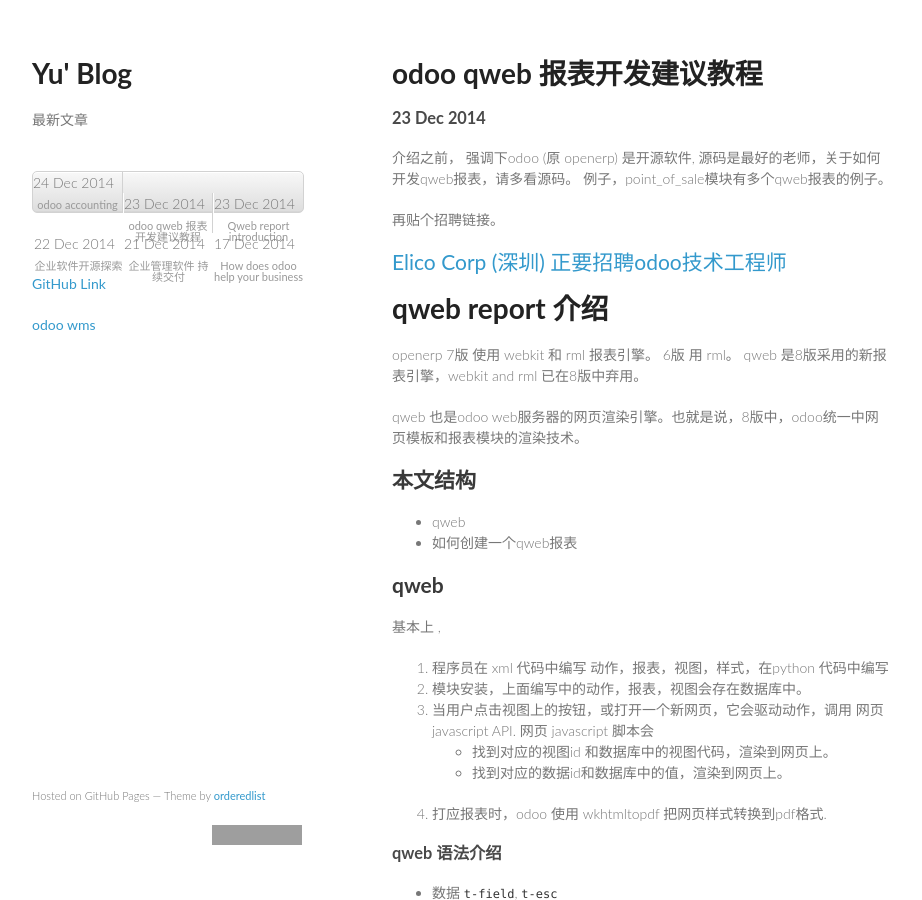
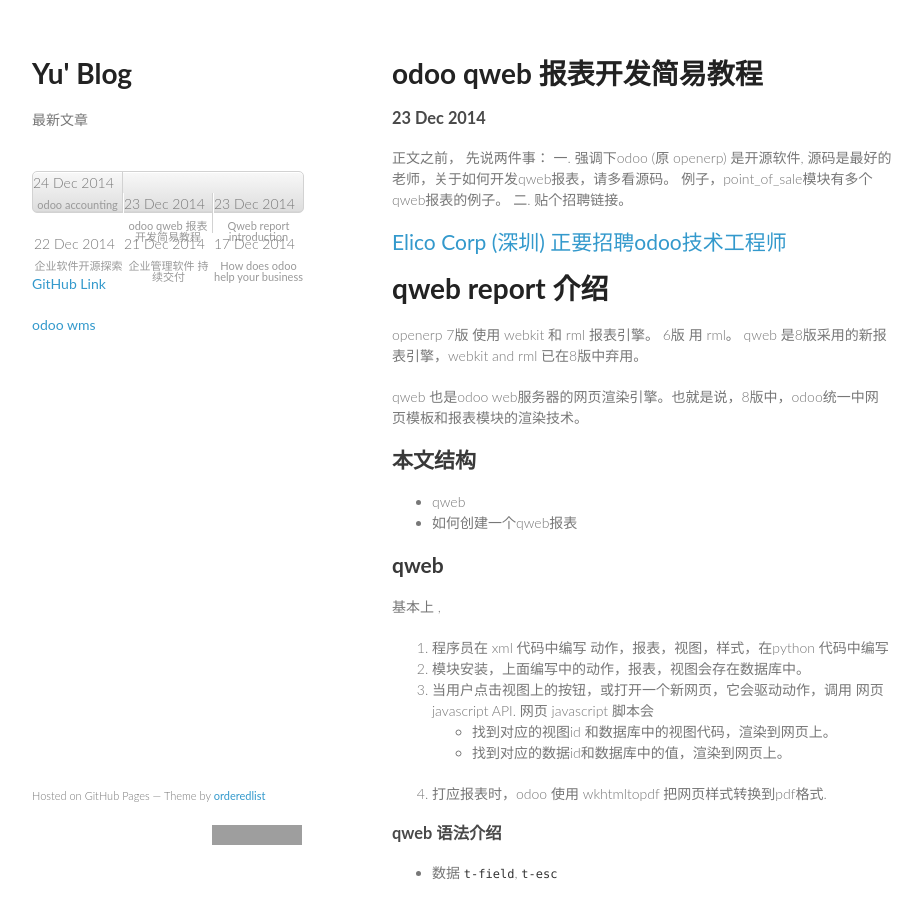
Before and after one commit to uynil/uynil.github.io, a Jekyll site: the page built from _posts/2014-12-23-qweb_report_cn.md, in a window 1280 px wide and 900 px high. Shown: the whole window, without its empty margins (178-1100 px from the left). Built offline with Jekyll 4.4.1, drawn with Linux system fonts in a browser that asks for light colours; Markdown is read by kramdown in place of the engine named in the settings; grey boxes are pictures that could not be loaded.

Commit message:
update cn

```diff
--- a/_posts/2014-12-23-qweb_report_cn.md
+++ b/_posts/2014-12-23-qweb_report_cn.md
@@ -1,16 +1,16 @@
 ---
 layout: blog
-title: odoo qweb 报表开发建议教程
+title: odoo qweb 报表开发简易教程
 ---
 
 #{{page.title}}
 
 ### {{ page.date | date_to_string }}
 
-介绍之前， 强调下odoo (原 openerp) 是开源软件, 源码是最好的老师，关于如何开发qweb报表，请多看源码。
+正文之前， 先说两件事：
+一. 强调下odoo (原 openerp) 是开源软件, 源码是最好的老师，关于如何开发qweb报表，请多看源码。
 例子，point_of_sale模块有多个qweb报表的例子。
-
-再贴个招聘链接。
+二. 贴个招聘链接。
 ## [Elico Corp (深圳) 正要招聘odoo技术工程师][job_link]
 [job_link]: http://simple-is-better.com/jobs/866 "Eilco Shenzhen hire odoo developers"
 
```
